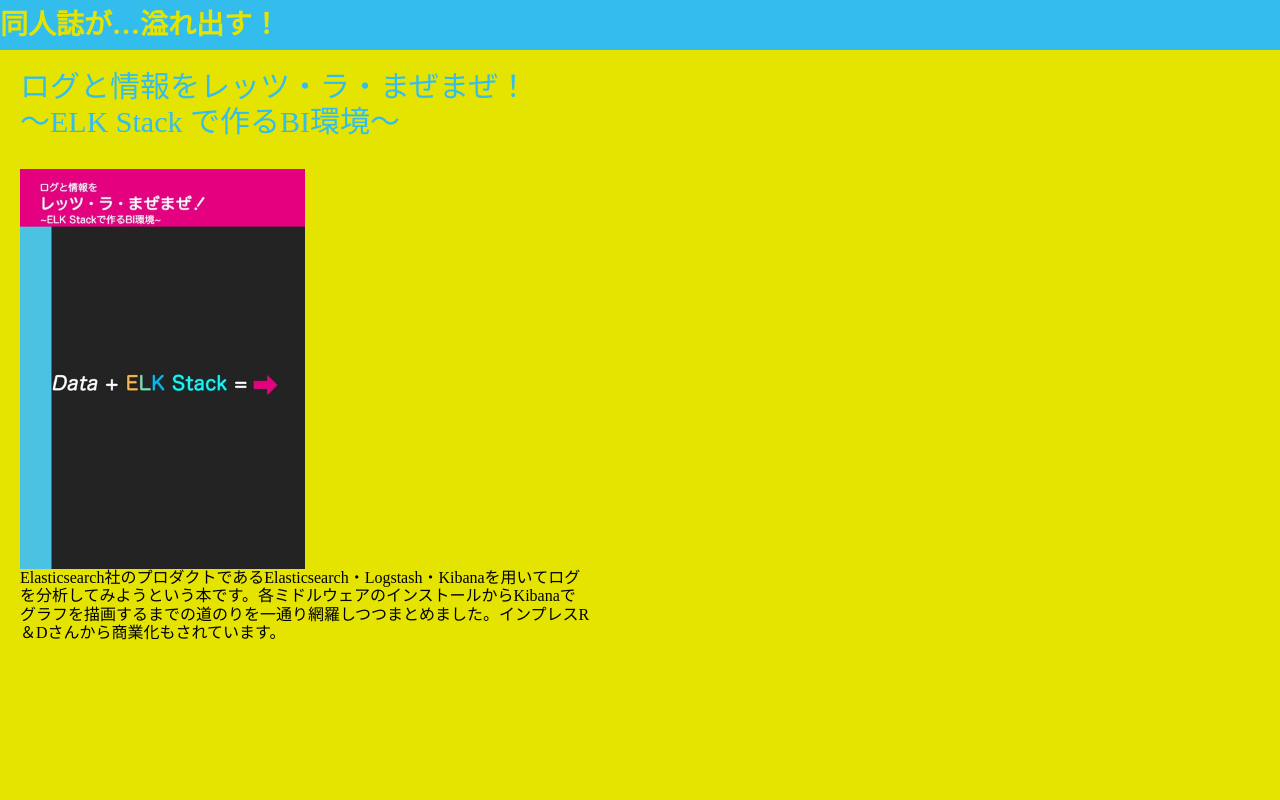
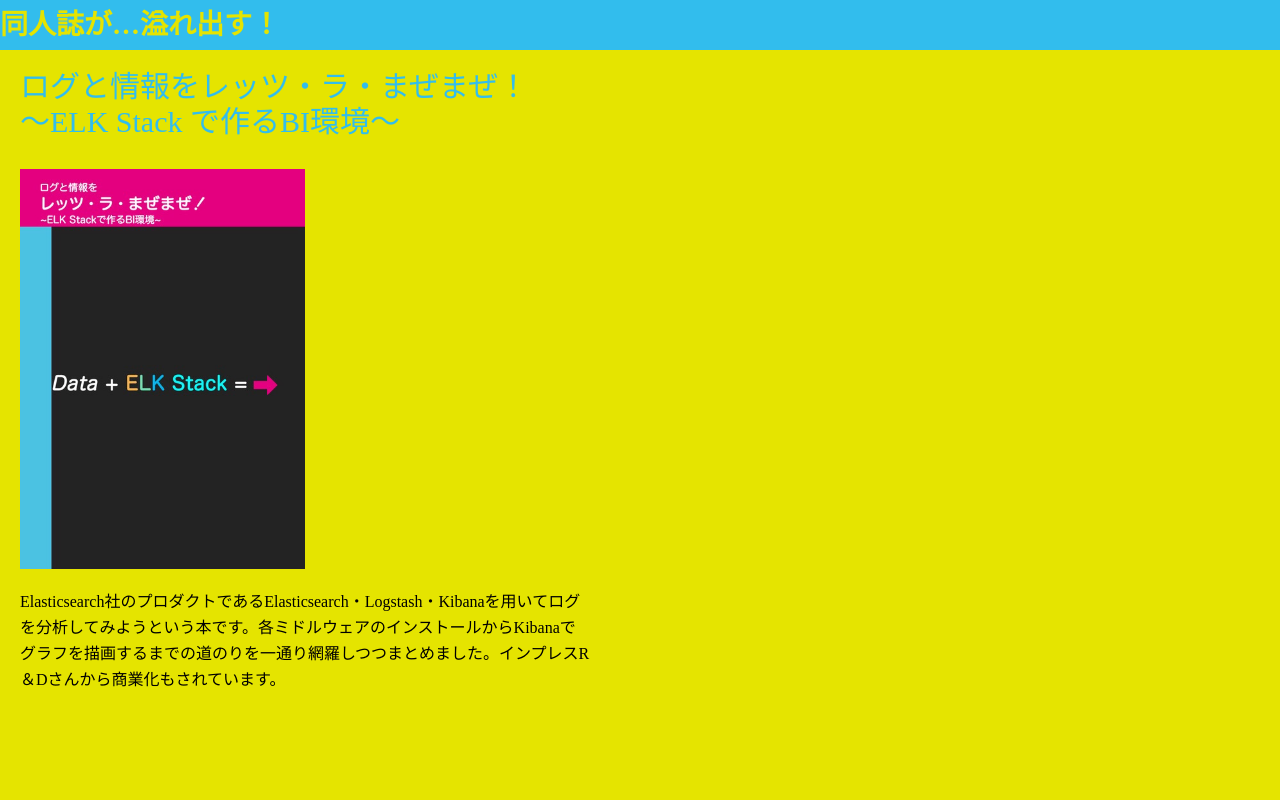
Before and after one commit to MofuMofu2/portfolio-vue, a Vue app: page / in a window 1280 px wide. Shown: the top 800 px of the page. Built offline with nearby package versions, Linux system fonts and the light colour scheme.

Commit message:
[add] #5 スタイルの調整
boothなど、文字が多めでうるさくないサイトの文字間隔を参考にした。

```diff
--- a/src/components/BookDescription.vue
+++ b/src/components/BookDescription.vue
@@ -18,6 +18,11 @@ export default {
 <style scoped>
   .book-description {
     height: 250px;
+    margin-top: 20px;
     width: 570px;
   }
+  .description {
+    font-size: 16px;
+    line-height: 26px;
+  }
 </style>
```
